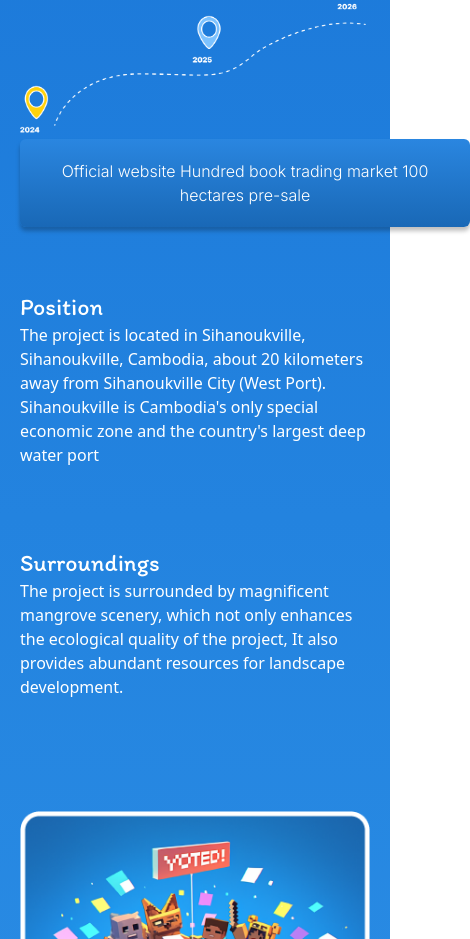
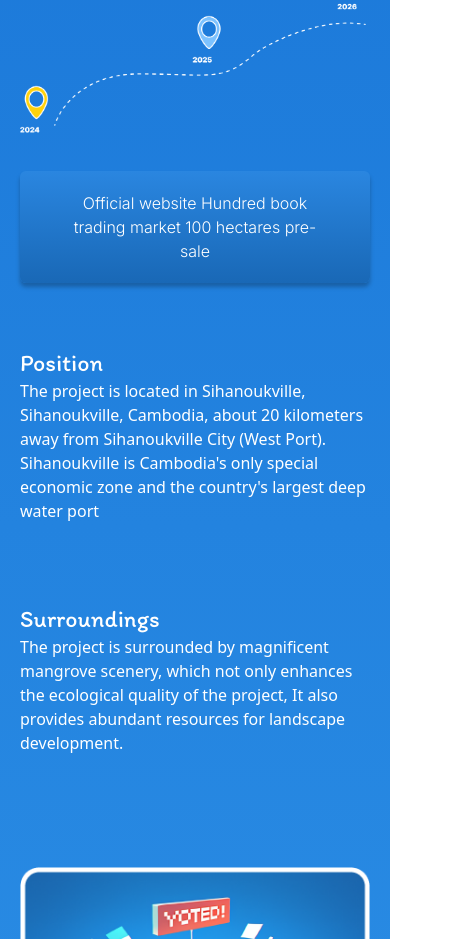
Before and after one commit to sagetony/sky-project, a React (Vite) app in the folder frontend/: page / in a window 390 px wide. Shown: the part 3640-4579 px from the top of the page, 470 px wide, since content can reach past the window. Built offline with nearby package versions, Linux system fonts and the light colour scheme; a web font is replaced by a local one.

Commit message:
feat: Staking, City Fund, About pages

```diff
--- a/frontend/src/pages/components/Overview.jsx
+++ b/frontend/src/pages/components/Overview.jsx
@@ -38,7 +38,7 @@ const Overview = () => {
         </div>
         <div className='md:w-2/3 flex justify-center flex-col'>
           <img src={points} alt='' />
-          <span className='shadow-card bg-mapsbtn w-[450px] text-center font-[300] mx-auto px-10 py-5 rounded-md font-inter'>
+          <span className='shadow-card bg-mapsbtn md:mt-0 mt-8 md:w-[450px] text-center font-[300] mx-auto px-10 py-5 rounded-md font-inter'>
             Official website Hundred book trading market 100 hectares pre-sale
           </span>
         </div>
```
